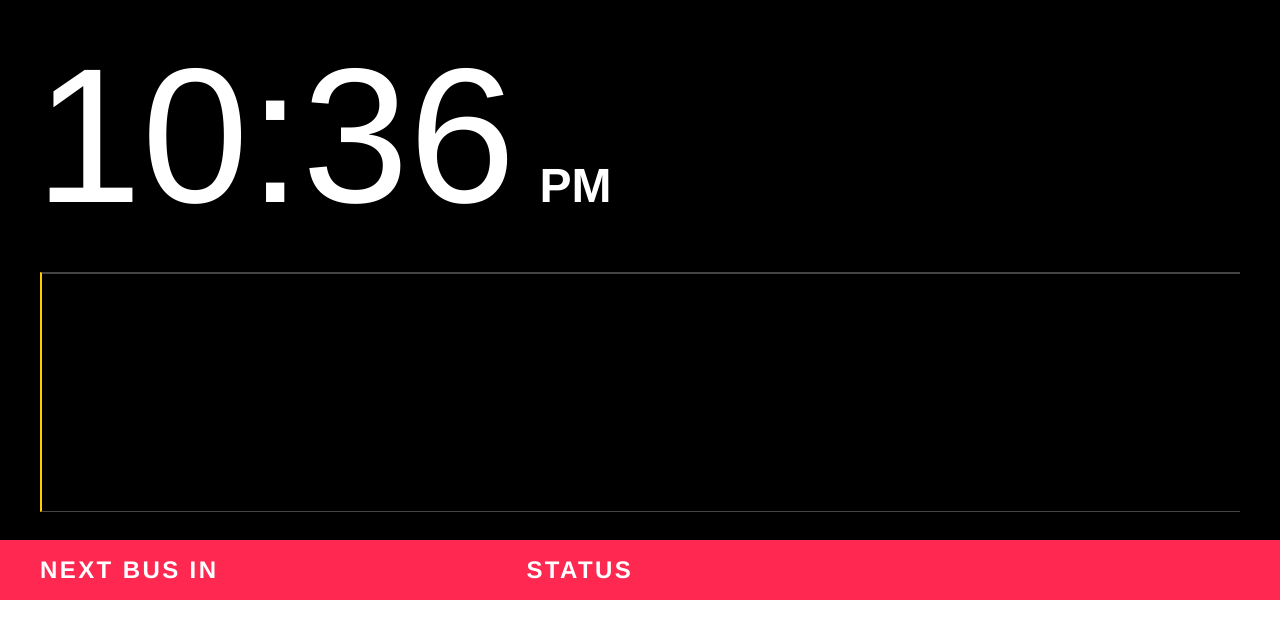
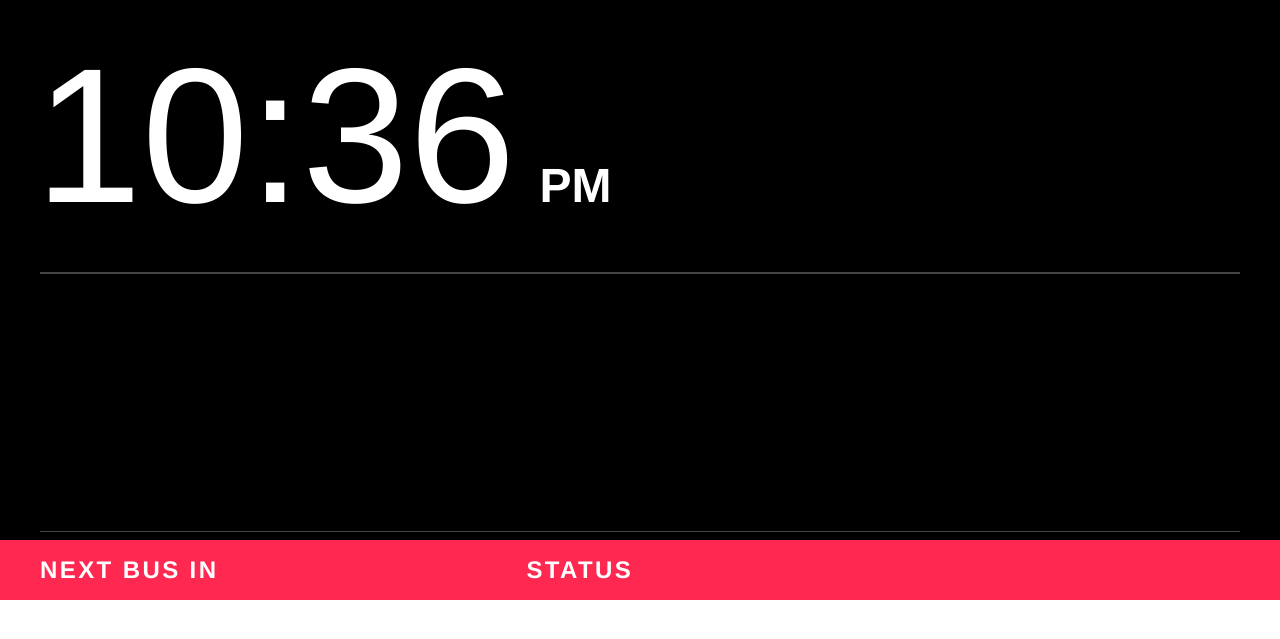
Before and after one commit to AkaokA/ipad-dashboard, a Jekyll site: the page built from index.html, in a window 1280 px wide. Shown: the top 639 px of the page. Built offline with Jekyll 4.4.1, drawn with Linux system fonts in a browser that asks for light colours; nearby versions of some CDN libraries.

```diff
--- a/css/main.scss
+++ b/css/main.scss
@@ -104,13 +104,13 @@ body {
   .weatherDisplay {
     position: relative;
     width: 100%;
-    height: 240px;
+    height: 260px;
     margin-top: $spacing-unit * 2;
     margin-bottom: $base-font-size + $spacing-unit * 1;
     font-size: 0;
     border-top: 1px solid $grey-color-dark;
     border-bottom: 1px solid $grey-color-dark;
-    border-left: 2px solid $amber-color;
+//     border-left: 2px solid $amber-color;
 
     & > * {
       font-size: $base-font-size;
--- a/scripts/timeandweather.js
+++ b/scripts/timeandweather.js
@@ -96,7 +96,7 @@ var updateWeatherDisplay = function(data) {
   //config variables
   var hoursToDisplay = 24;
   var temperatureUpperBound = 30;
-  var temperatureLowerBound = -20;
+  var temperatureLowerBound = -15;
   var zeroPercent = (0 - temperatureLowerBound) / (temperatureUpperBound - temperatureLowerBound) * 100;
 
   console.log(zeroPercent);
```
